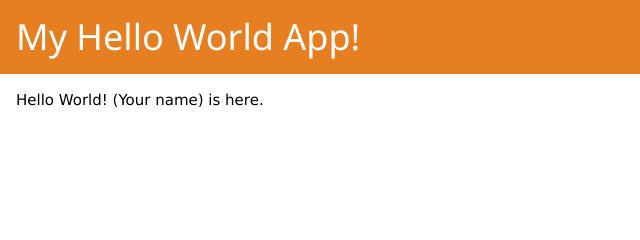
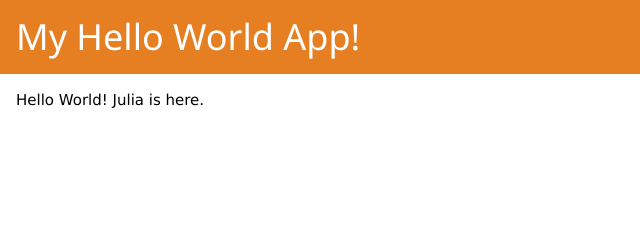
Before and after one commit to juliakuruvilla/App2-HelloWorld, a plain HTML site: page index.html in a window 1280 px wide. Shown: the top 240 px of the page, 0-640 px from the left. Drawn offline with Linux system fonts and the light colour scheme.

Commit message:
Update index.html
I included my name in the code.

```diff
--- a/index.html
+++ b/index.html
@@ -17,7 +17,7 @@
 
 	<div class="w3-container"><!-- place main content here and it will show up between header and footer.-->
 
-		<p>Hello World! (Your name) is here.</p>
+		<p>Hello World! Julia is here.</p>
 
 	</div><!-- /content -->
 
```
